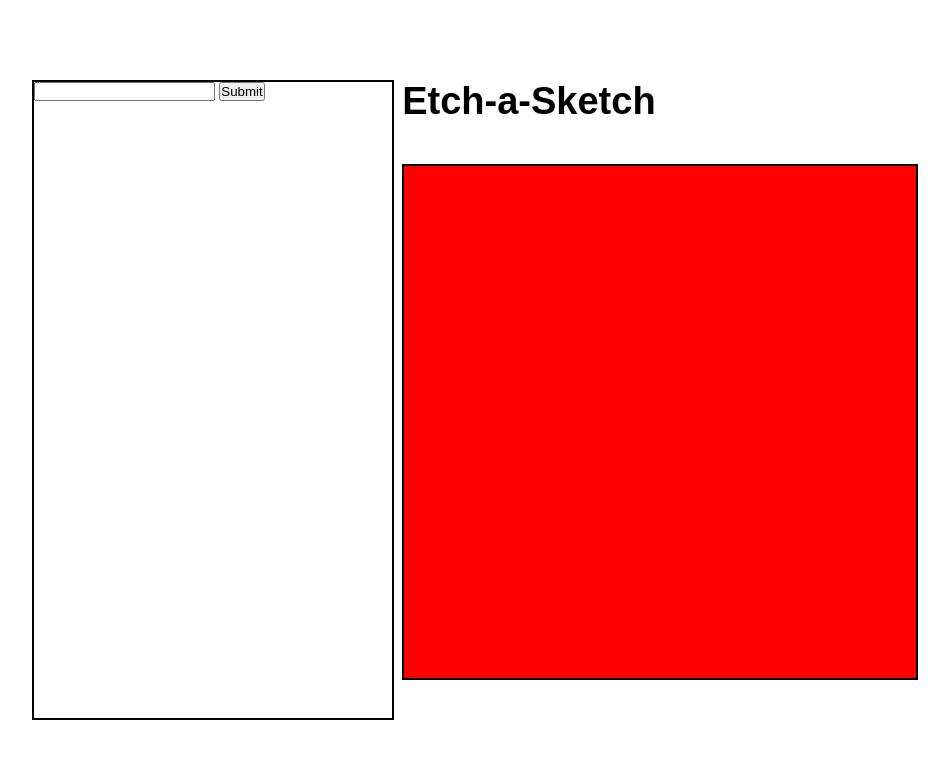
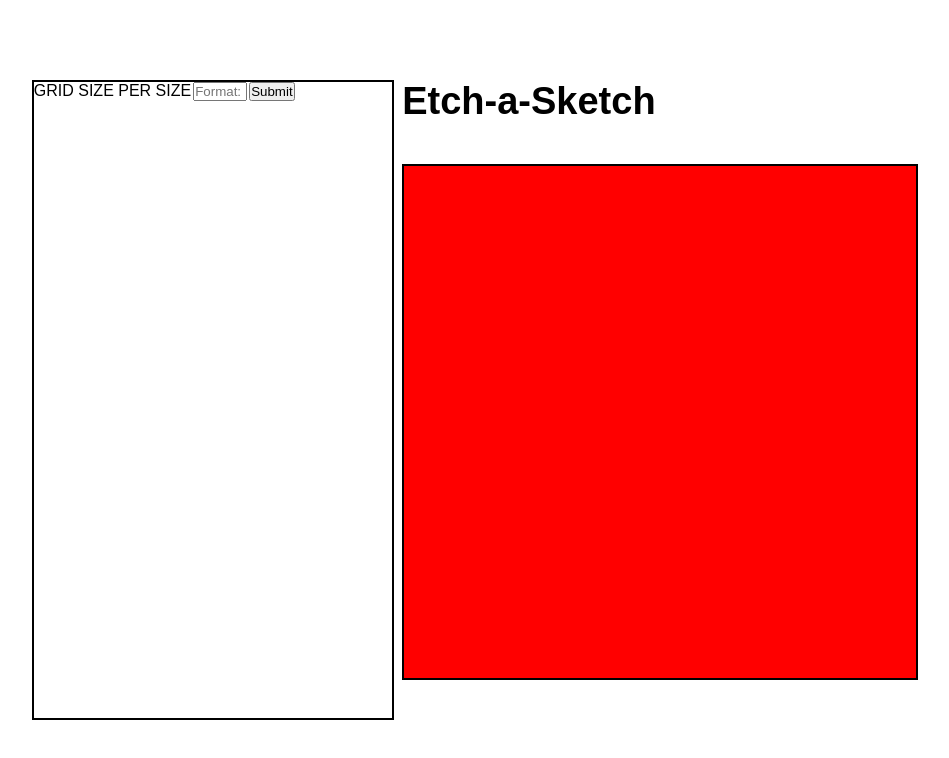
Before and after one commit to karpaguy/TOPProjects, a plain HTML site: page 4 - Etch-a-Sketch/index.html in a window 1280 px wide. Shown: the whole page, without its empty margins (165-1114 px from the left). Drawn offline with Linux system fonts and the light colour scheme; a web font is replaced by a local one.

Commit message:
making the css a bit nicer

```diff
--- a/4 - Etch-a-Sketch/index.html
+++ b/4 - Etch-a-Sketch/index.html
@@ -11,8 +11,11 @@
 <body>
     <div class="container">
         <div id="configuration">
-            <input type="text" class="size-input">
-            <button id="submit">Submit</button>
+            <div class="submit-btn">
+                <p class="option-text">GRID SIZE PER SIZE</p>
+                <input type="text" class="size-input" placeholder="Format: n">
+                <button id="submit">Submit</button>
+            </div>
         </div>
 
         <div id="sketch-area">
--- a/4 - Etch-a-Sketch/script.js
+++ b/4 - Etch-a-Sketch/script.js
@@ -26,7 +26,12 @@ function setNewGrid() {
     if (newGridSize > 100) {
         alert('Grid Size cant be higher than 100x100!');
         return;
-    };
+    }
+    else if (isNaN(newGridSize)) {
+        alert('You must enter a number.');
+        return;
+    }
+
     while (gridContainer.firstChild) {
         gridContainer.removeChild(gridContainer.lastChild)
     };
--- a/4 - Etch-a-Sketch/style.css
+++ b/4 - Etch-a-Sketch/style.css
@@ -27,6 +27,13 @@ body {
     width: 40%;
     border: 2px solid black;
 }
+.submit-btn {
+    display: flex;
+    gap: 2px;
+}
+.size-input {
+    width: 50px;
+}
 
 #sketch-area {
     display: flex;
```
